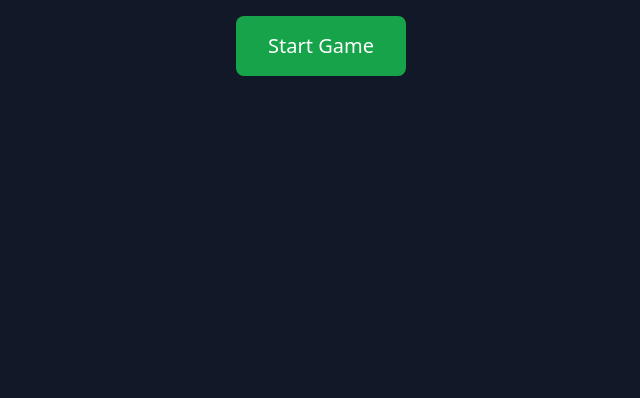
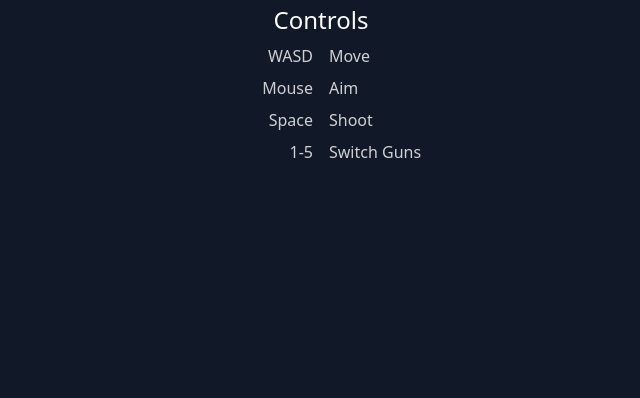
Before and after one commit to dannypostma/survivalio, a website built with Vite: page index.html in a window 1280 px wide. Shown: the part 402-800 px from the top of the page, without its empty margins (319-959 px from the left). Built offline with nearby package versions, Linux system fonts and the light colour scheme.

Commit message:
Add controls

```diff
--- a/index.html
+++ b/index.html
@@ -22,6 +22,21 @@
         <button id="startButton" class="px-8 py-4 bg-green-600 hover:bg-green-700 rounded-lg text-xl transition-colors">
             Start Game
         </button>
+
+        <div class="controls-container space-y-2 my-4 text-center">
+            <h2 class="text-2xl mb-2">Controls</h2>
+            <div class="grid grid-cols-2 gap-x-4 gap-y-2 text-white/80">
+                <div class="text-right">WASD</div>
+                <div class="text-left">Move</div>
+                <div class="text-right">Mouse</div>
+                <div class="text-left">Aim</div>
+                <div class="text-right">Space</div>
+                <div class="text-left">Shoot</div>
+                <div class="text-right">1-5</div>
+                <div class="text-left">Switch Guns</div>
+            </div>
+        </div>
+
         </div>
         <div id="gameContainer" class="hidden">
             <canvas id="gameCanvas"></canvas>
```
